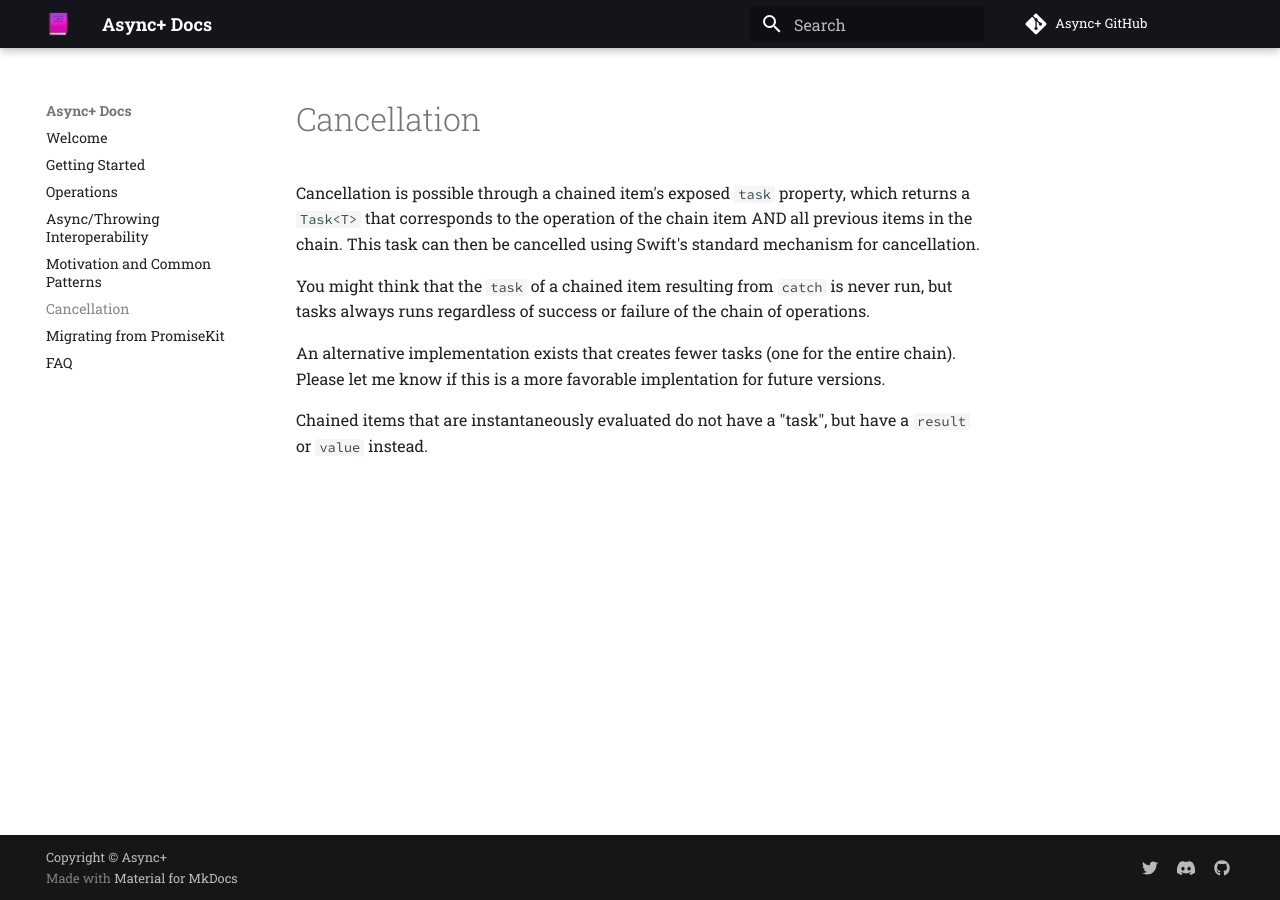
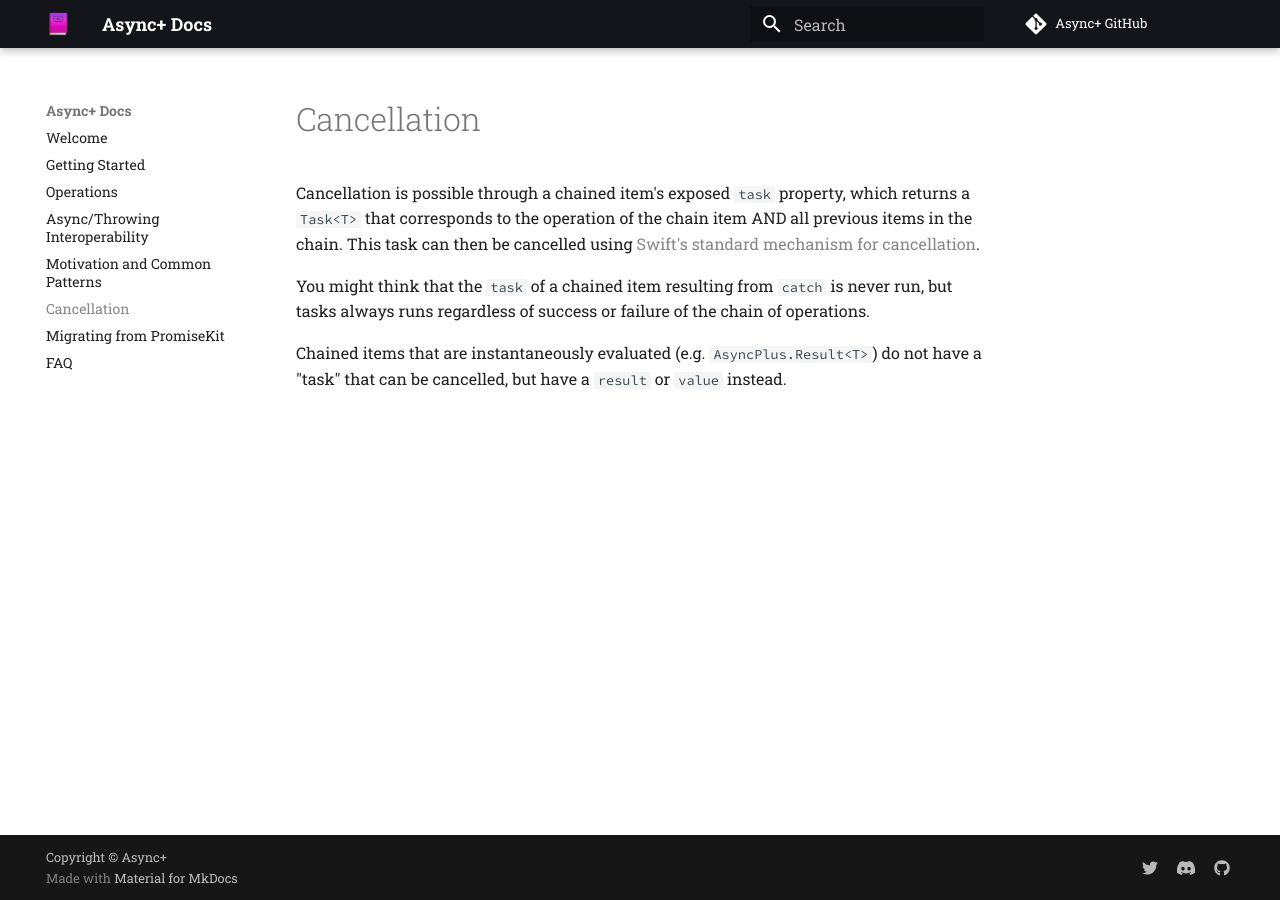
Before and after one commit to async-plus/docs, an MkDocs documentation site: the page built from docs/cancellation.md, in a window 1280 px wide. Built offline with MkDocs 1.6.1 and Material for MkDocs 9.7.7, drawn with Linux system fonts in a browser that asks for light colours; comment, search, counter and statistics services are not loaded.

Commit message:
Update cancellation.md

```diff
--- a/docs/cancellation.md
+++ b/docs/cancellation.md
@@ -1,9 +1,7 @@
 # Cancellation
 
-Cancellation is possible through a chained item's exposed `task` property, which returns a `Task<T>` that corresponds to the operation of the chain item AND all previous items in the chain.  This task can then be cancelled using Swift's standard mechanism for cancellation.
+Cancellation is possible through a chained item's exposed `task` property, which returns a `Task<T>` that corresponds to the operation of the chain item AND all previous items in the chain.  This task can then be cancelled using [Swift's standard mechanism for cancellation](https://docs.swift.org/swift-book/LanguageGuide/Concurrency.html#ID642).
 
 You might think that the `task` of a chained item resulting from `catch` is never run, but tasks always runs regardless of success or failure of the chain of operations.
 
-An alternative implementation exists that creates fewer tasks (one for the entire chain). Please let me know if this is a more favorable implentation for future versions.
-
-Chained items that are instantaneously evaluated do not have a "task", but have a `result` or `value` instead.
+Chained items that are instantaneously evaluated (e.g. `AsyncPlus.Result<T>`) do not have a "task" that can be cancelled, but have a `result` or `value` instead.
```
